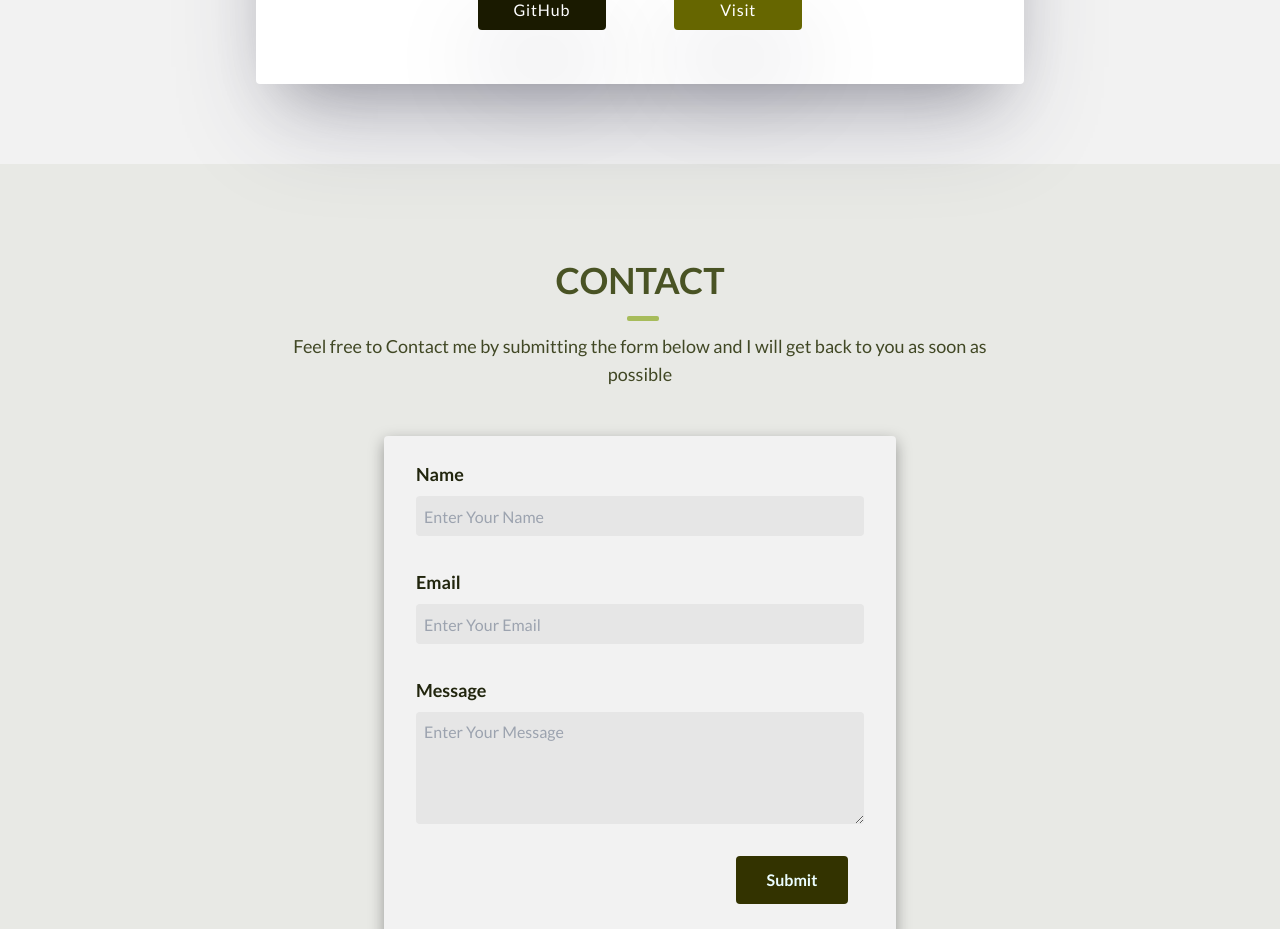
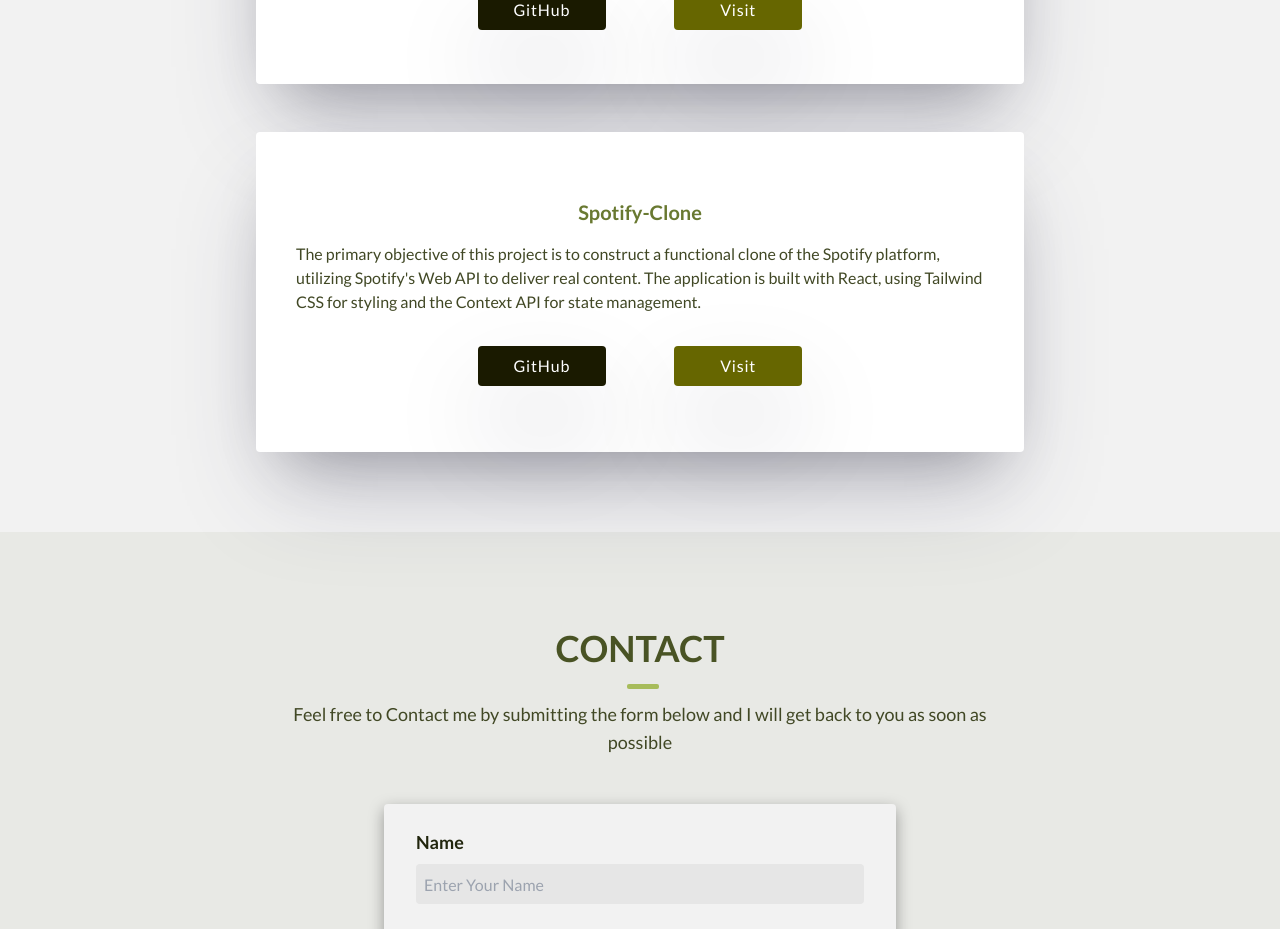
Before and after one commit to Sagarmikeylevi/SagarMikeyLevi-Portfolio, a React (Vite) app: page / in a window 1280 px wide. Shown: the part 3060-3989 px from the top of the page. Built offline with nearby package versions, Linux system fonts and the light colour scheme.

Commit message:
add new project

```diff
--- a/src/components/Projects.jsx
+++ b/src/components/Projects.jsx
@@ -30,6 +30,13 @@
         "This project is a Weather App built using React, a popular JavaScript library for building user interfaces. The Weather App allows users to search for weather information of different locations and view current weather conditions. The app fetches weather data from a weather API and presents it in a user-friendly interface.",
       githubLink: "https://github.com/Sagarmikeylevi/React-Weather-App",
       visitLink: "https://sagarmikeylevi-weather-app.netlify.app/",
+    },
+    {
+      title: "Spotify-Clone",
+      description:
+        "The primary objective of this project is to construct a functional clone of the Spotify platform, utilizing Spotify's Web API to deliver real content. The application is built with React, using Tailwind CSS for styling and the Context API for state management.",
+      githubLink: "https://github.com/Sagarmikeylevi/Spotify-Clone",
+      visitLink: "https://spotify-sagarmikeylevi.netlify.app/",
     },
   ];
 
```
